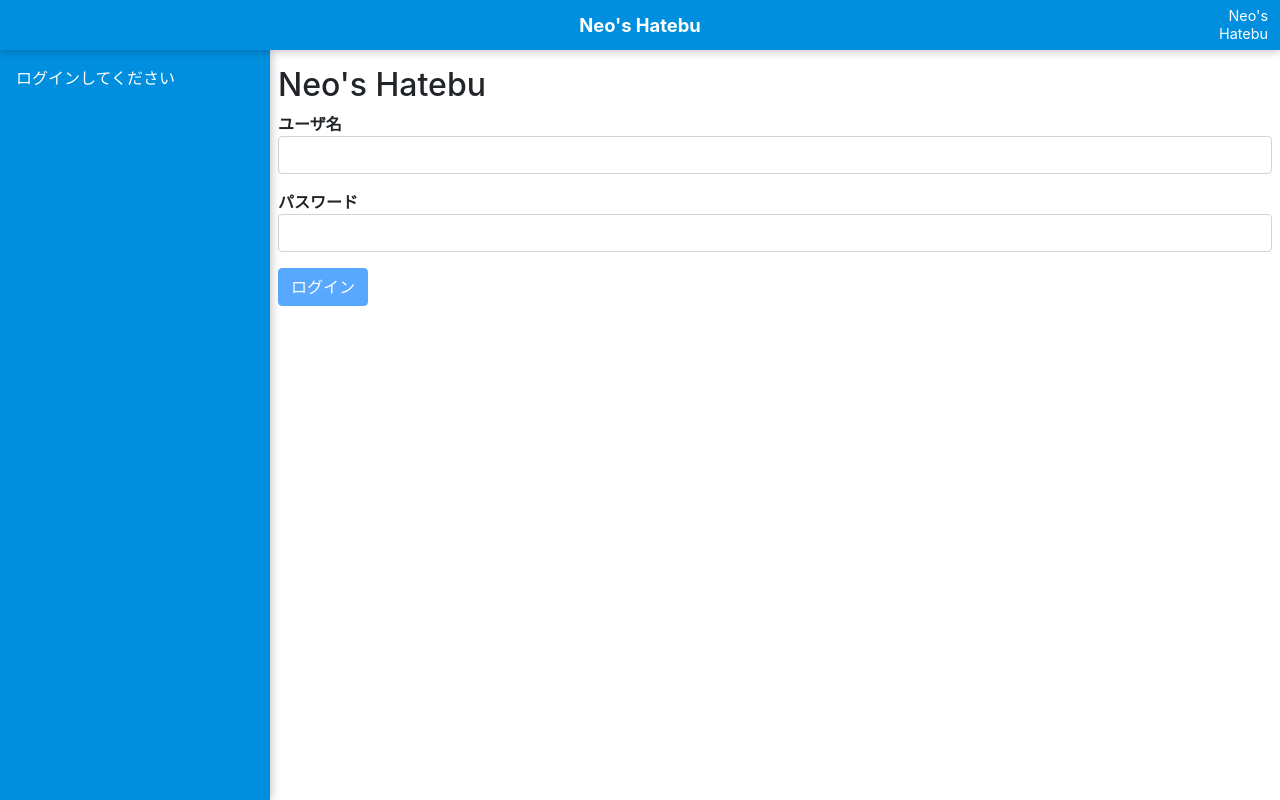
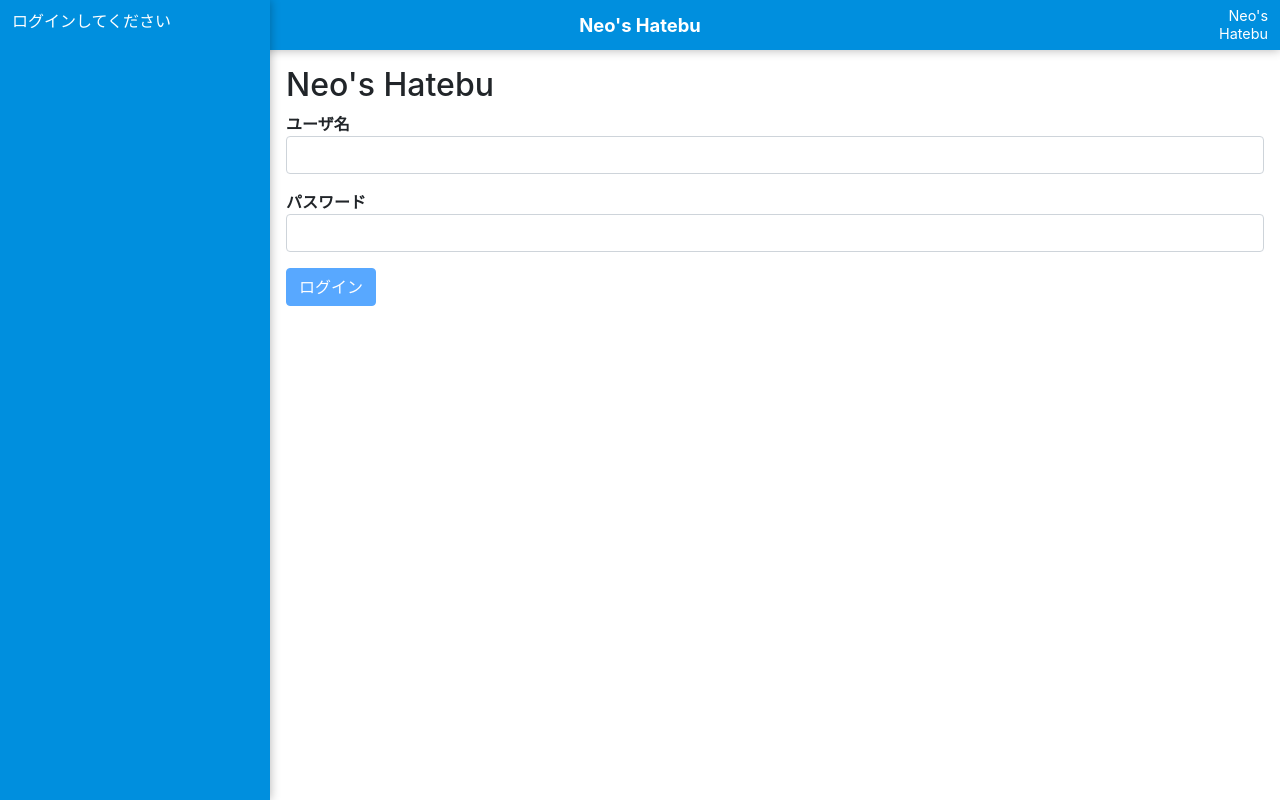
Before and after one commit to Neos21/neos-hatebu, an Angular app: page /#/login in a window 1280 px wide. Built offline with nearby package versions, Linux system fonts and the light colour scheme.

Commit message:
デザイン調整・バッチ更新

```diff
--- a/client/app/app.component.html
+++ b/client/app/app.component.html
@@ -25,7 +25,7 @@
           <li><a [routerLink]="['/ng-domain-setting']">NG ドメイン設定</a></li>
         </ul>
       </li>
-      <li class="mt-4"><a [routerLink]="[]" (click)="onLogout()">ログアウト</a></li>
+      <li class="mt-3"><a [routerLink]="[]" (click)="onLogout()">ログアウト</a></li>
     </ul>
     <ul *ngIf="!isLogined()">
       <li><a [routerLink]="['/login']" (click)="toggleMenu(false)">ログインしてください</a></li>
--- a/client/app/app.component.scss
+++ b/client/app/app.component.scss
@@ -39,7 +39,7 @@ a {
   height: $header-height;
   background: $theme-bg-colour;
   box-shadow: 0 0 10px 0 rgba(0, 0, 0, .3);
-  z-index: 99999;
+  z-index: 99980;  // .menu・.menu-bg より下
 
   // ハンバーガメニュー
   .hamburger {
@@ -120,14 +120,14 @@ a {
 
 .menu {
   position: fixed;
-  top: $header-height;
+  top: 0;
   left: calc(-#{$menu-width} - 10px);  // メニューの幅の分だけネガティブ指定して画面外に出しておく
   width: $menu-width;
-  height: calc(100% - #{$header-height});  // SCSS 変数と CSS3 calc() を併用する
+  height: 100%;
   background: $theme-bg-colour;
   box-shadow: 0 0 10px 0 rgba(0, 0, 0, .3);
   transition: left $menu-transition;
-  z-index: 99990;  // .header より下
+  z-index: 99999;  // .header よりも上
 
   // iOS でスクロールしなかったので子要素でスクロールさせる
   div {
@@ -137,20 +137,24 @@ a {
   }
 
   ul {
-    margin: 1rem 0 60px;
+    margin: .5rem 0 60px;
     padding: 0;
     list-style: none;
     color: $theme-colour;
 
     ul {
-      margin: 0 0 .5rem;
+      margin: 0 0 .25rem;
       padding-left: 1rem;
     }
 
-    a,
+    a {
+      display: block;
+      padding: .05rem .75rem;
+    }
+
     span {
       display: block;
-      padding: 0 1rem .25rem;
+      padding: 0 1rem;
     }
 
     .active a,
@@ -190,9 +194,14 @@ a {
   width: 100%;
   height: 100%;
   background: rgba(0, 0, 0, .5);
-  z-index: 99980;  // .header・.menu より下
+  z-index: 99990;  // .menu より下・.header より上
   outline: 0;
   cursor: pointer;
+
+  // 画面幅が広い場合は表示させない
+  @include media-breakpoint-up(lg) {
+    display: none;
+  }
 }
 
 
@@ -207,8 +216,8 @@ a {
 
   // メニュー表示時はメニュー幅分の余白を開ける
   @include media-breakpoint-up(lg) {
-    & {
-      margin-left: $menu-width;
-    }
+    margin-left: $menu-width;
+    padding-right: 1rem;
+    padding-left: 1rem;
   }
 }
--- a/client/environments/environment.prod.ts
+++ b/client/environments/environment.prod.ts
@@ -6,5 +6,5 @@ export const environment = {
   production: true,
 
   /** サーバの URL */
-  serverUrl: 'https://neos-hatebu.herokuapp.com'
+  serverUrl: 'https://neos-hatebu.herokuapp.com'  // 'http://localhost:8080'
 };
```
Also changed, not shown: 1 other file (tests, documents, lock files or other folders).
